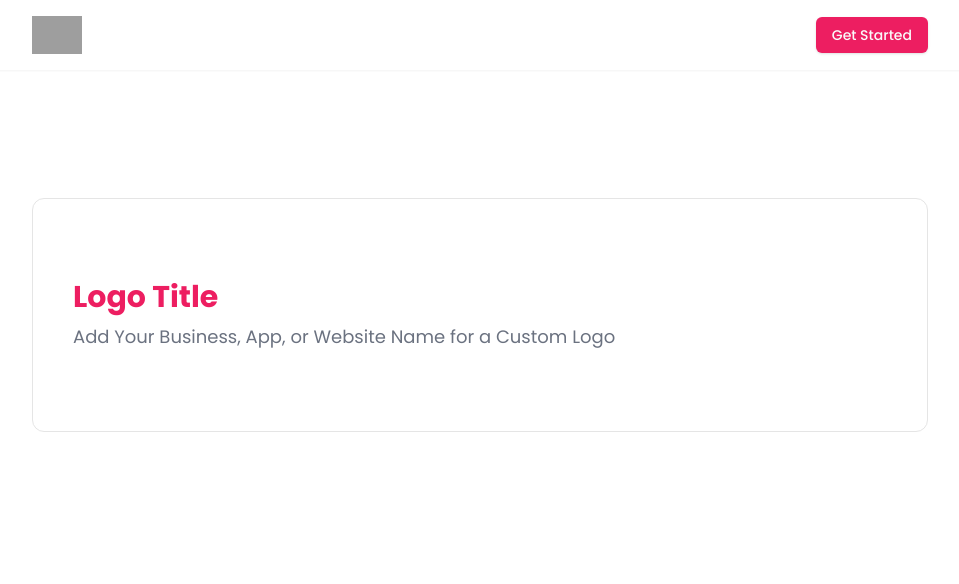
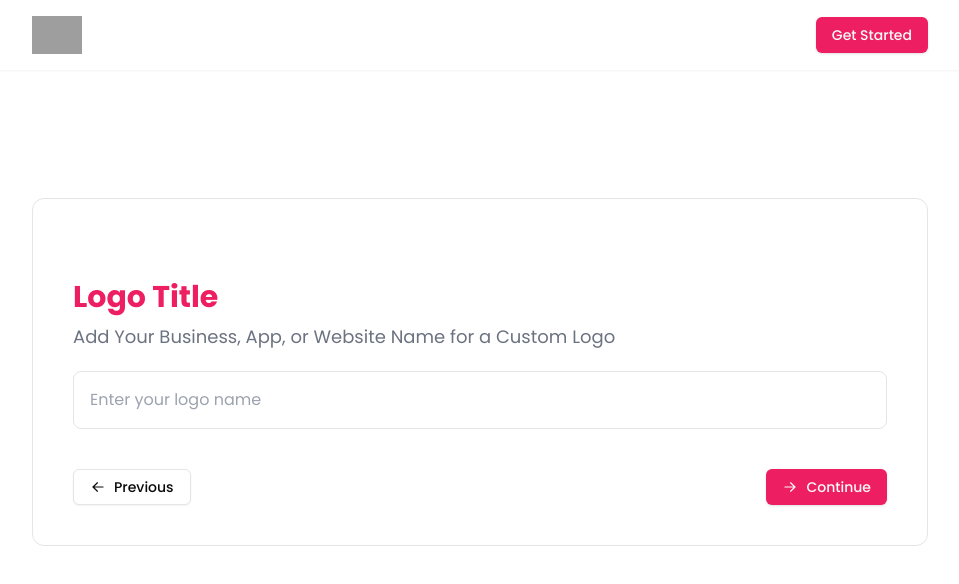
Before and after one commit to khwahish1509/AiLogo, a Next.js app in the folder ai-logo/: page /create in a window 1280 px wide. Shown: the top 584 px of the page, without its empty margins (160-1119 px from the left). Built offline with nearby package versions, Linux system fonts and the light colour scheme; grey boxes are pictures that could not be loaded.

Commit message:
use state

```diff
--- a/ai-logo/app/create/_component/LogoTitle.jsx
+++ b/ai-logo/app/create/_component/LogoTitle.jsx
@@ -1,12 +1,21 @@
-import React from 'react'
+"use client"
+import React , {useState} from 'react'
 import HeadingDescription from './HeadingDescription'
 import Lookup from '@/app/_data/Lookup'
+import { useSearchParams } from 'next/navigation'
 
-function LogoTitle() {
+function LogoTitle({onHandleInputChange}) {
+    const searchParam=useSearchParams();
+    const [title, setTitle] = useState(searchParam?.get('title')??'')
   return (
     <div className='my-10'>
         <HeadingDescription title={Lookup?.LogoTitle}
         description={Lookup.LogoTitleDesc}/>
+
+        <input type="text" placeholder={Lookup.InputTitlePlaceholder}
+        className='p-4 border rounded-lg mt-5 w-full'
+        defaultValue={title}
+        onChange={(e)=>onHandleInputChange(e.target.value)} />
     </div>
   )
 }
--- a/ai-logo/app/create/page.jsx
+++ b/ai-logo/app/create/page.jsx
@@ -1,10 +1,25 @@
-import React from 'react'
+import React, { useState } from 'react'
 import LogoTitle from './_component/LogoTitle'
+import { Button } from "@/components/ui/button";
+import { ArrowLeftIcon, ArrowRightIcon } from '@heroicons/react/20/solid';
+
 
 function CreateLogo() {
+    const [step, setStep] = useState(1);
+    const onHandleInputChange=()=>{
+
+    }
   return (
     <div className='mt-28 p-10 border rounded-xl 2xl:mx-72'>
-        <LogoTitle/>
+        {step==1?
+        <LogoTitle onHandleInputChange={(v)=>onHandleInputChange('title',v)}/>:
+        null
+        }
+
+        <div className='flex items-center justify-between mt-10'>
+            <Button variant="outline"> <ArrowLeftIcon/> Previous</Button>
+            <Button> <ArrowRightIcon/> Continue</Button>
+        </div>
     </div>
   )
 }
--- a/ai-logo/package.json
+++ b/ai-logo/package.json
@@ -9,6 +9,7 @@
     "lint": "next lint"
   },
   "dependencies": {
+    "@heroicons/react": "^2.2.0",
     "@radix-ui/react-slot": "^1.1.1",
     "class-variance-authority": "^0.7.1",
     "clsx": "^2.1.1",
```
Also changed, not shown: 1 other file (tests, documents, lock files or other folders).
